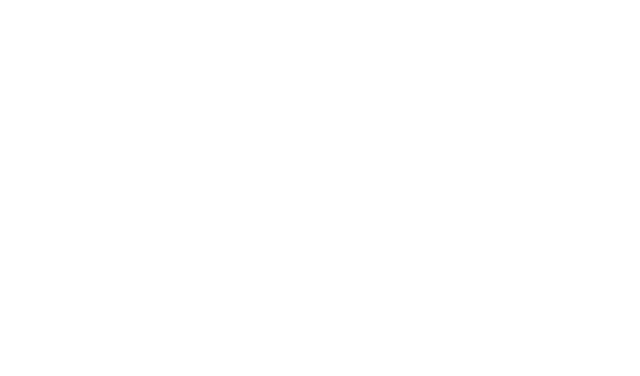
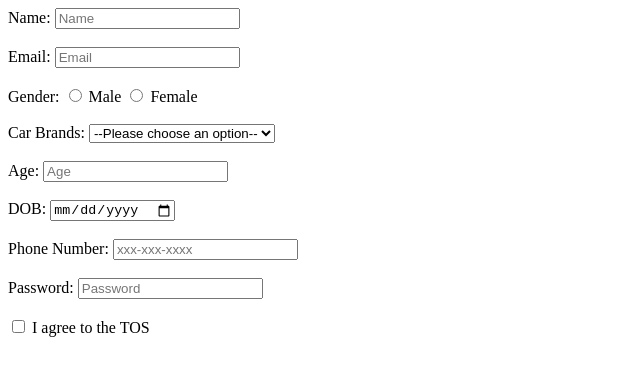
Before and after one commit to acciojob/signup-form-car-dg2034, a website: page main.html in a window 1280 px wide. Shown: the whole page, without its empty margins (0-640 px from the left). Drawn offline with Linux system fonts and the light colour scheme.

Commit message:
created a submission

```diff
--- a/main.html
+++ b/main.html
@@ -8,6 +8,35 @@
 
 <body>
 	<!-- the entire body must be written by student -->
+	<form method="post">
+		<label for="name">Name:</label>
+		<input id="name" type="text" placeholder="Name" required><br><br>
+		<label for="email">Email:</label>
+		<input id="email" type="text" placeholder="Email" required><br><br>
+		<label for="gender">Gender:</label>
+		<input type="radio" id="gender_m" value="male" name="gender" required>
+		<label for="gender_m">Male</label>
+		<input type="radio" id="gender_f" value="female" name="gender" required>
+		<label for="gender_f">Female</label><br><br>
+		<label for="cars">Car Brands:</label>
+		<select id="cars" name="cars" placeholder="--Please choose an option--">
+			<option value="" disabled selected hidden>--Please choose an option--</option>
+			<option value="volvo">Volvo</option>
+			<option value="saab">Saab</option>
+			<option value="mercedes">Mercedes</option>
+			<option value="audi">Audi</option>
+		</select><br><br>
+		<label for="age">Age:</label>
+		<input id="age" type="number" min=1 required placeholder="Age"><br><br>
+		<label for="dob">DOB:</label>
+		<input id="dob" type="date" required><br><br>
+		<label for="tel">Phone Number:</label>
+		<input id="tel" type="number" placeholder="xxx-xxx-xxxx"><br><br>
+		<label for="password">Password:</label>
+		<input id="password" type="password" placeholder="Password" required><br><br>
+		<input type="checkbox" id="tos" required>
+		<label for="tos">I agree to the TOS</label>
+	</form>
     <script type="text/javascript" src="./script.js">
 </script>
 
```
